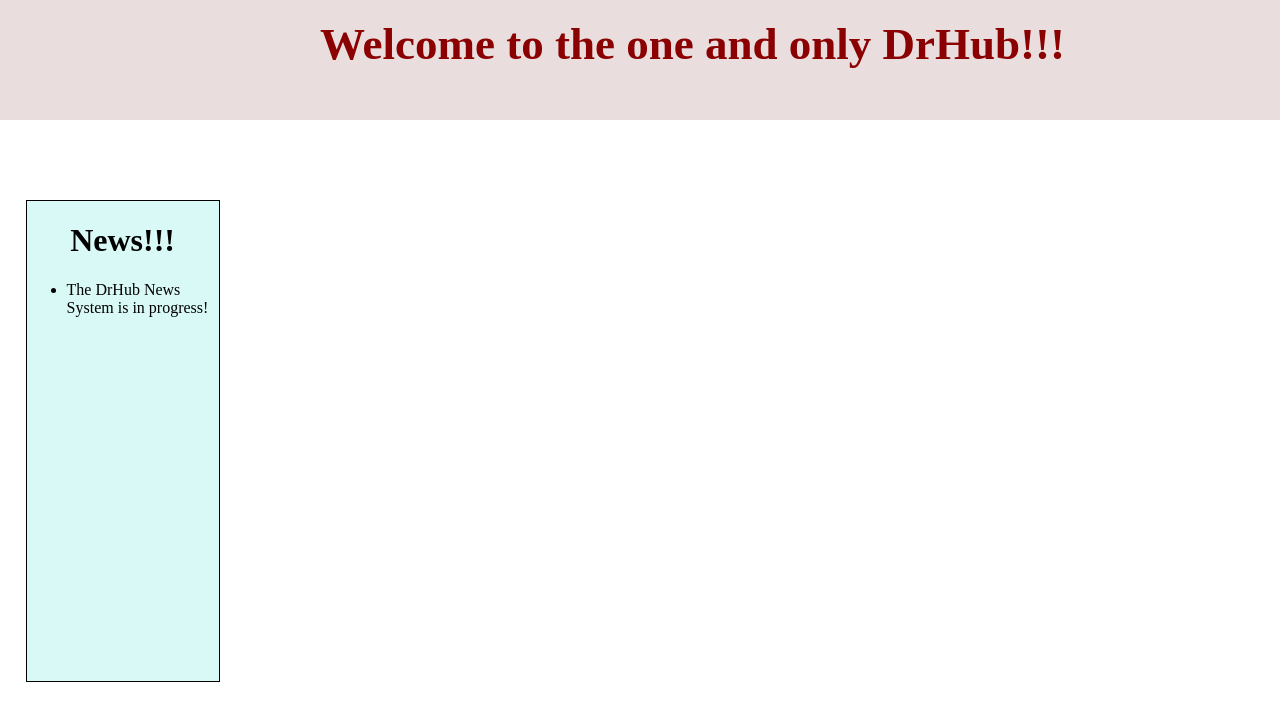
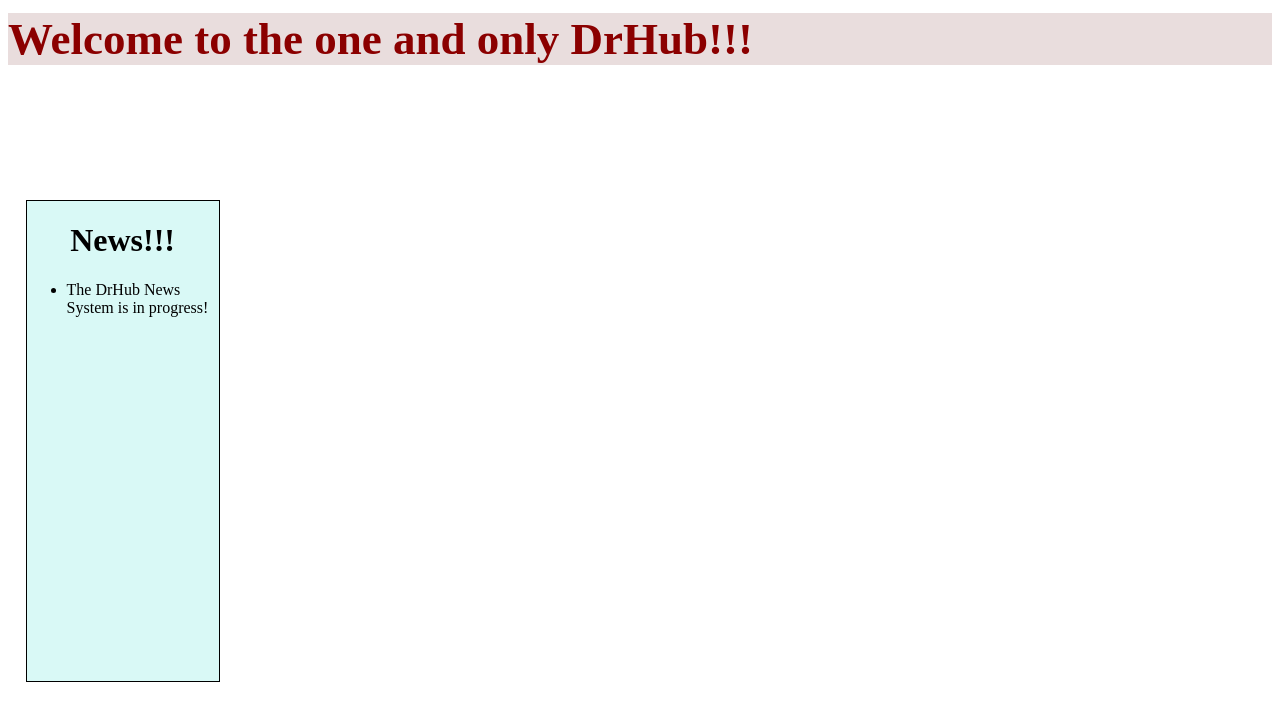
Before and after one commit to Schoolgames100/schoolgames100.github.io, a plain HTML site: page index.html in a window 1280 px wide. Shown: the top 720 px of the page. Drawn offline with Linux system fonts and the light colour scheme.

Commit message:
Update index.html

```diff
--- a/index.html
+++ b/index.html
@@ -7,7 +7,7 @@
       </head>
       <body>
             <div id="Title-Div">
-                 <h1 id="title" align="center">Welcome to the one and only DrHub!!!</h1>
+                 <h1 id="title">Welcome to the one and only DrHub!!!</h1>
             </div>
             <div id="all">
             <div id="News">
@@ -31,15 +31,12 @@
               font-size: 45px;
               color: darkred;
               margin-top: 1%;
-              position: absolute;
-              top: 4%; left: 25%;
           }
           #Title-Div {
            background: rgba(201,171,171, 0.4);
-           position: absolute;
-           top: 0%; left: 0%;
            width: 100%;
            height: 15%;
+           text-aling: center;
           }
           #News-Title {
 
```
